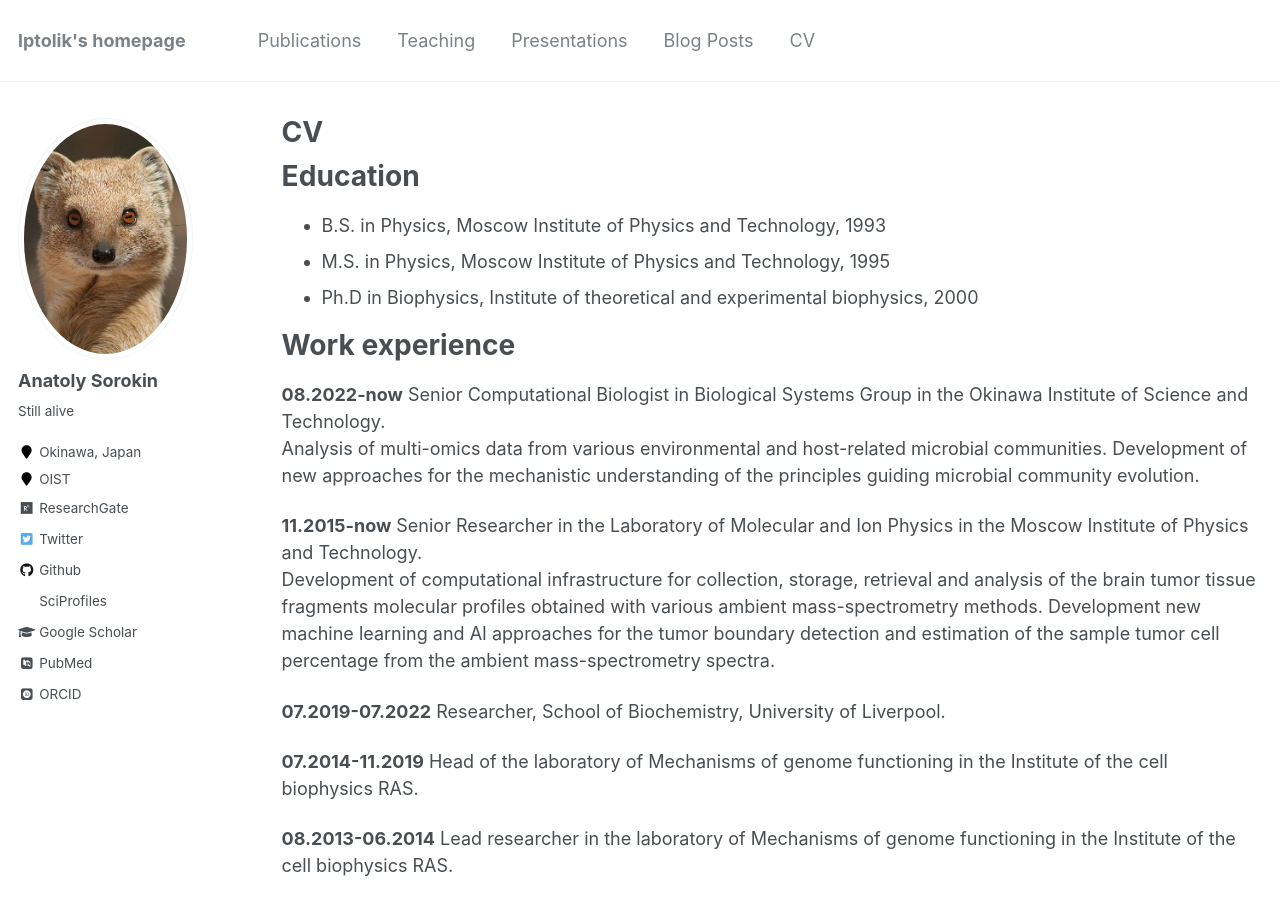
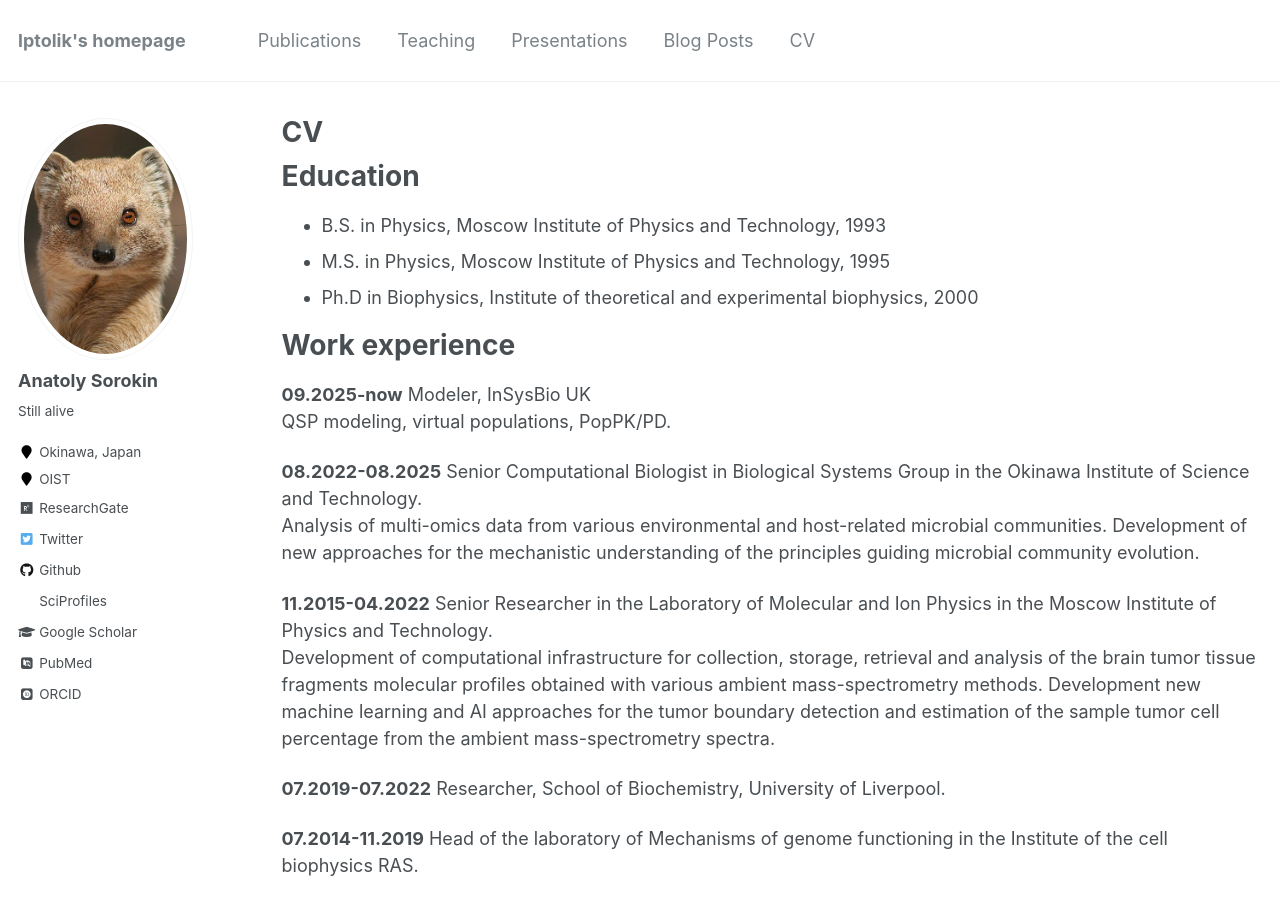
Before and after one commit to lptolik/lptolik.github.io, a Jekyll site: the page built from _pages/cv.md, in a window 1280 px wide and 900 px high. Built offline with Jekyll 4.4.1, drawn with Linux system fonts in a browser that asks for light colours; some web fonts are replaced.

Commit message:
Update cv.md

```diff
--- a/_pages/cv.md
+++ b/_pages/cv.md
@@ -17,13 +17,16 @@ Education
 
 Work experience
 ======
-**08.2022-now** Senior Computational Biologist in Biological Systems Group in the
+**09.2025-now** Modeler, InSysBio UK\
+QSP modeling, virtual populations, PopPK/PD.
+
+**08.2022-08.2025** Senior Computational Biologist in Biological Systems Group in the
 Okinawa Institute of Science and Technology.\
 Analysis of multi-omics data from various environmental and host-related microbial
 communities. Development of new approaches for the mechanistic understanding of the
 principles guiding microbial community evolution.
 
-**11.2015-now** Senior Researcher in the Laboratory of Molecular and Ion Physics in the
+**11.2015-04.2022** Senior Researcher in the Laboratory of Molecular and Ion Physics in the
 Moscow Institute of Physics and Technology.\
 Development of computational infrastructure for collection, storage, retrieval
 and analysis of the brain tumor tissue fragments molecular profiles obtained with
```
